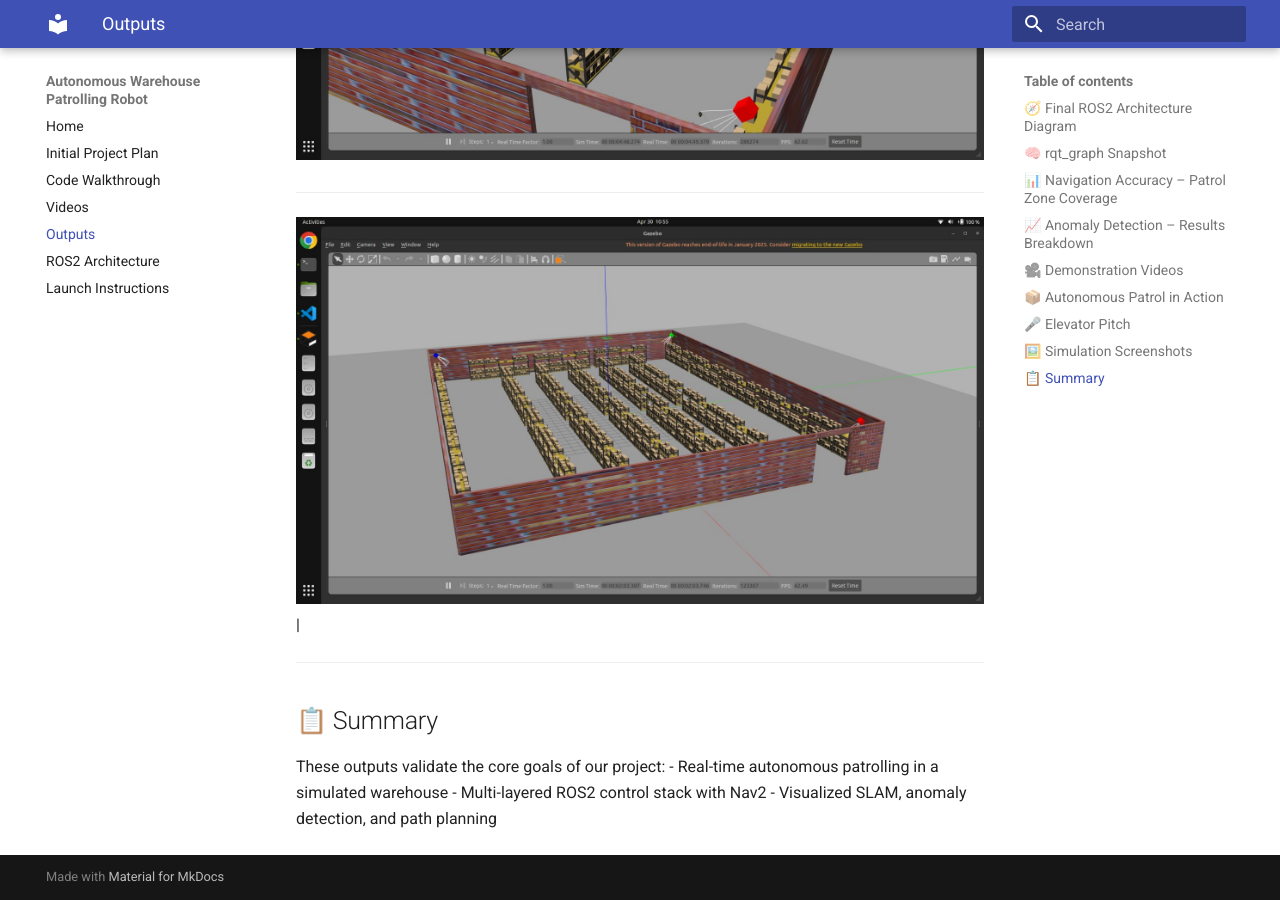
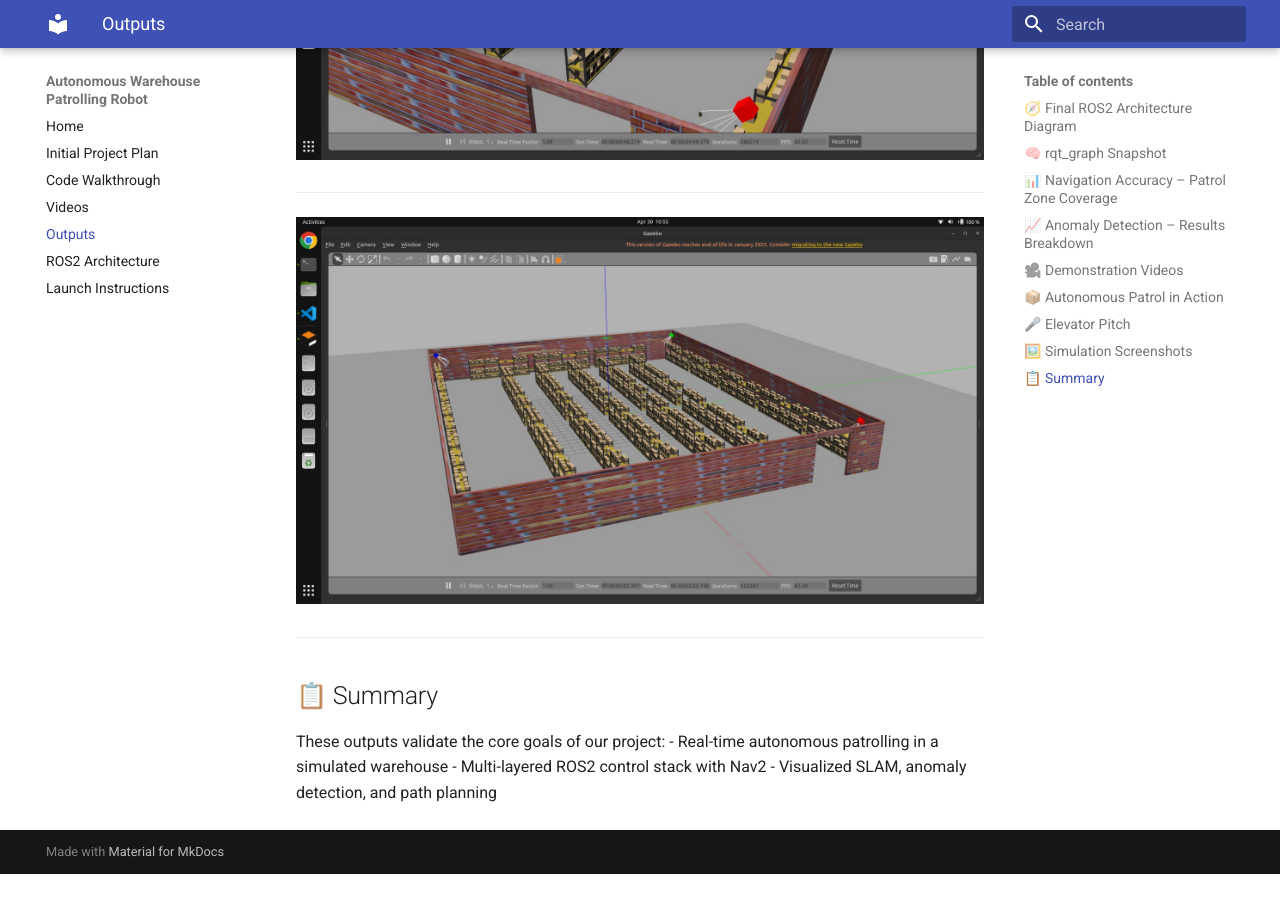
Before and after one commit to ASU-RAS598-2025-S-Team08/RAS598-2025-S-Team08.github.io, an MkDocs documentation site: the page built from docs/outputs.md, in a window 1280 px wide and 900 px high, scrolled down 3557 px. Built offline with MkDocs 1.6.1 and Material for MkDocs 9.7.7, drawn with Linux system fonts in a browser that asks for light colours; after the commit the page ends 4431 px from its top, so only the background shows below that.

Commit message:
Update outputs.md

```diff
--- a/docs/outputs.md
+++ b/docs/outputs.md
@@ -68,7 +68,7 @@ Illustrates the detection performance across different anomaly types using simul
 
 ---
 
-![simul2](Simul2.jpg) |
+![simul2](Simul2.jpg)
 
 ---
 
```
